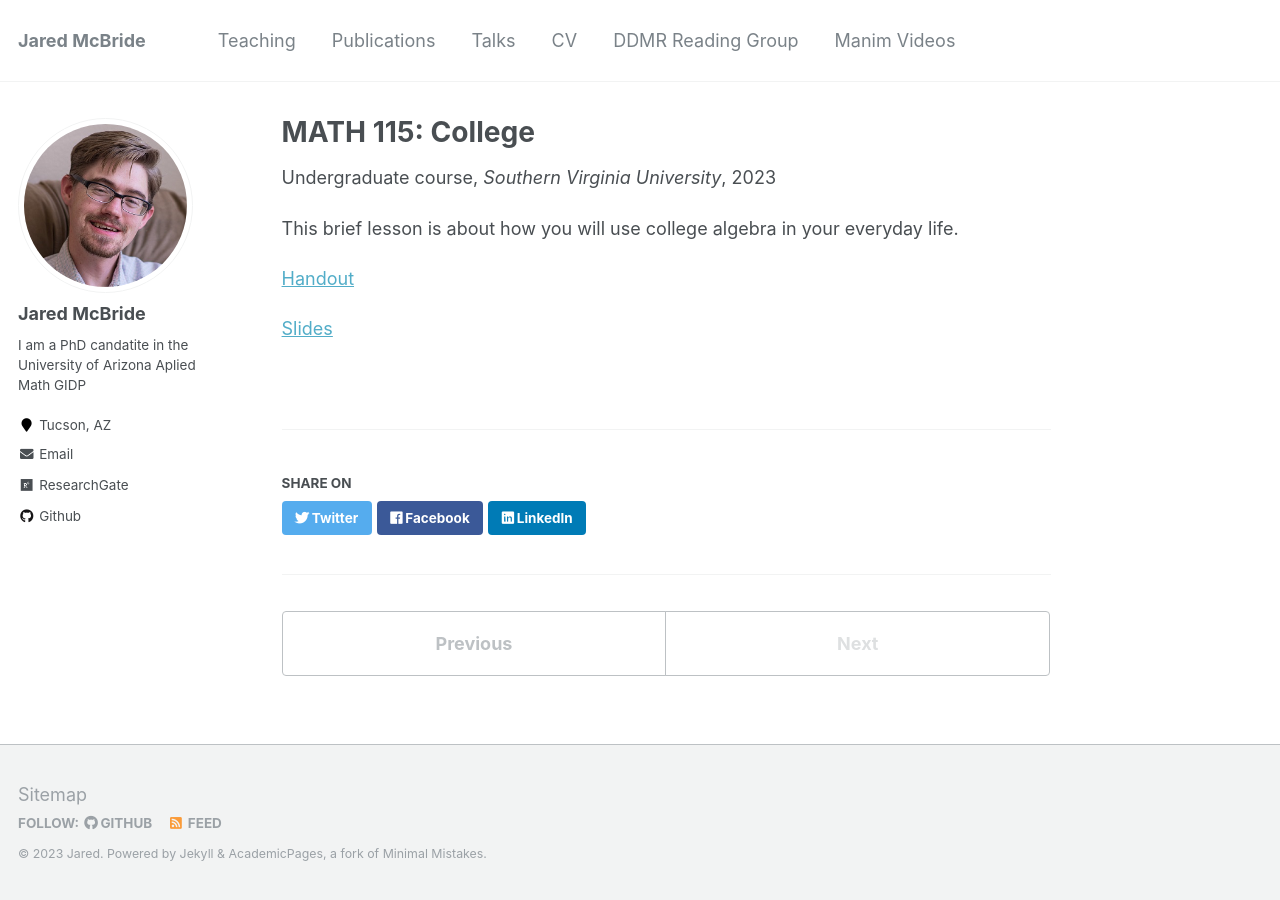
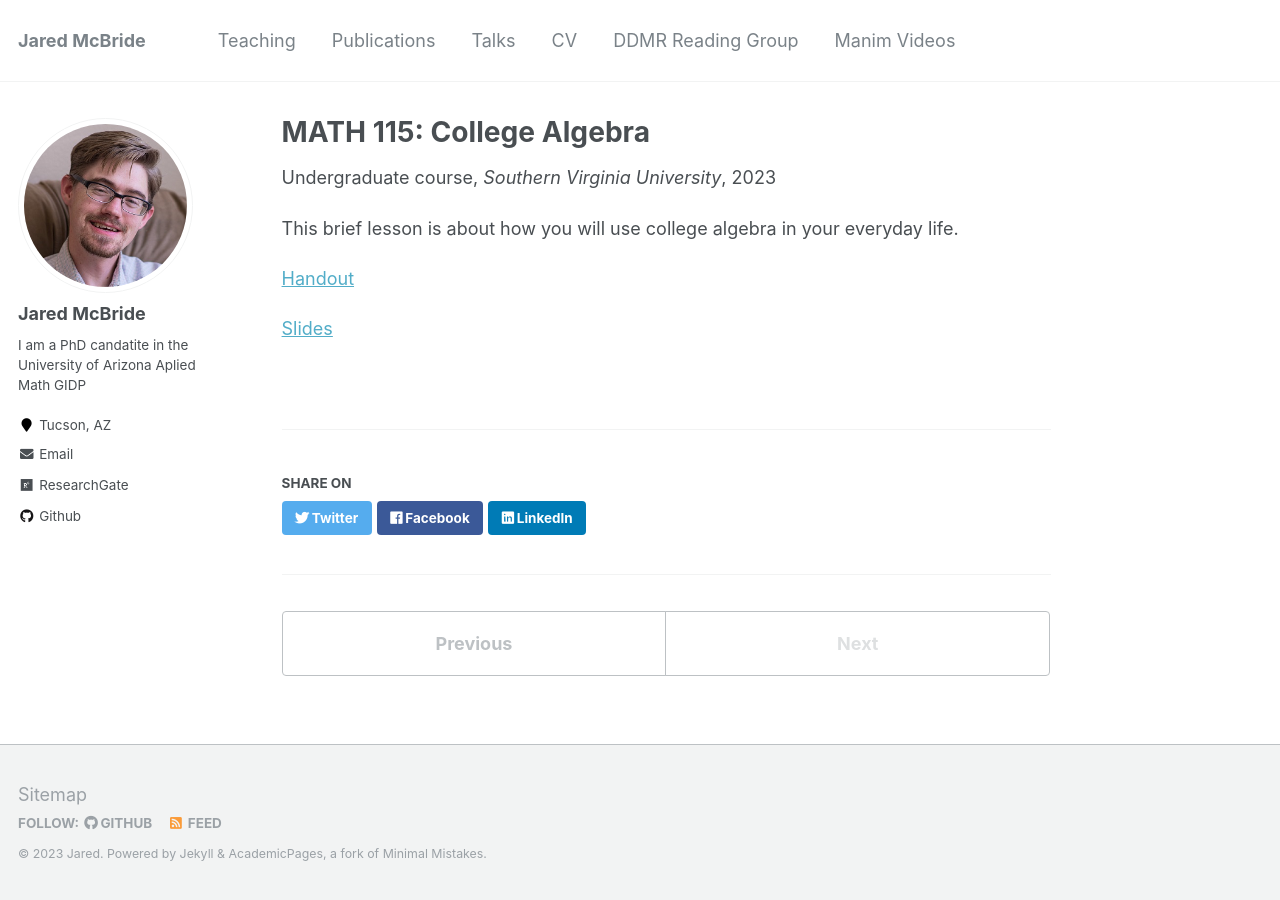
Before and after one commit to JaredMcB/JaredMcB.github.io, a Jekyll site: the page built from _teaching/SVU_TeachingSample.md, in a window 1280 px wide. Built offline with Jekyll 4.4.1, drawn with Linux system fonts in a browser that asks for light colours.

```diff
--- a/_teaching/SVU_TeachingSample.md
+++ b/_teaching/SVU_TeachingSample.md
@@ -1,10 +1,10 @@
 ---
-title: "MATH 115: College"
+title: "MATH 115: College Algebra"
 collection: teaching
 type: "Undergraduate course"
 permalink: /teaching/SVU_TeachingSample
 venue: "Southern Virginia University"
-date: 2023-5-4
+date: 2023-5-3
 location: "Buena Vista, Virginia"
 ---
 
```
